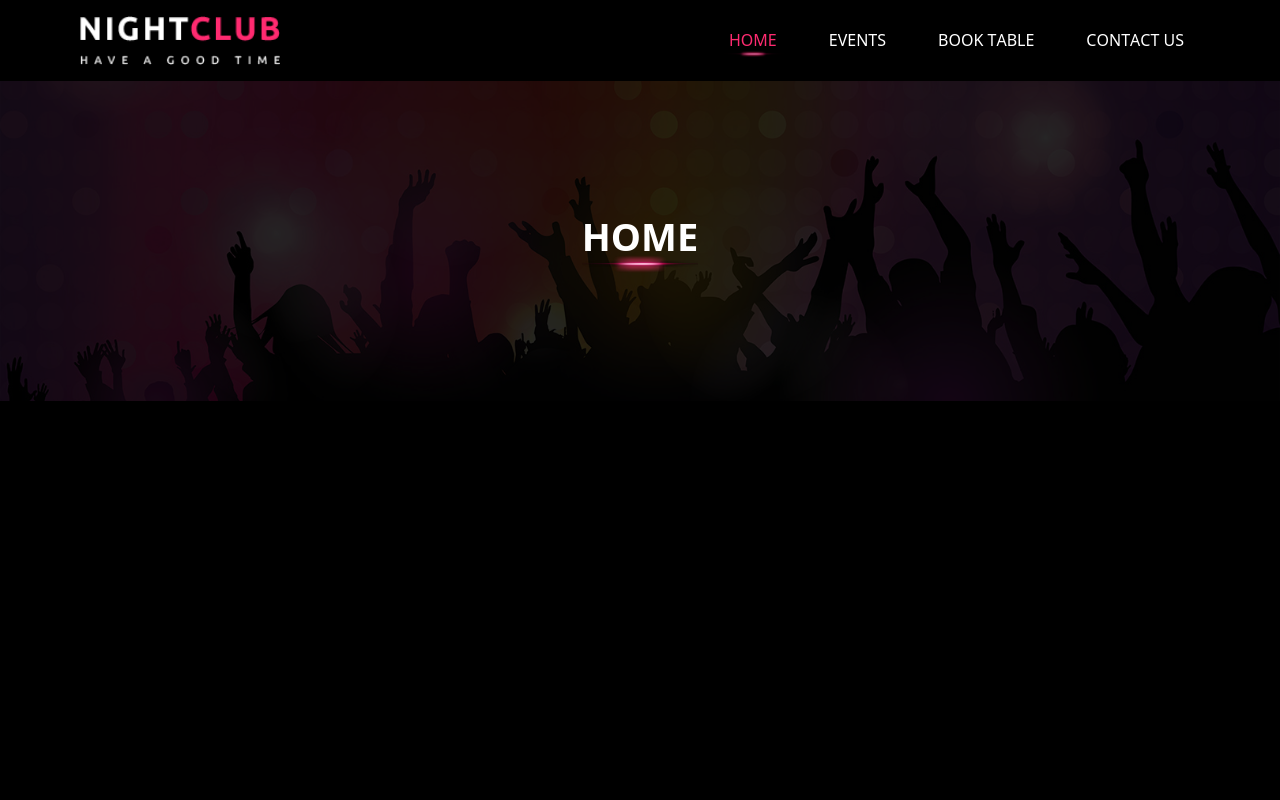
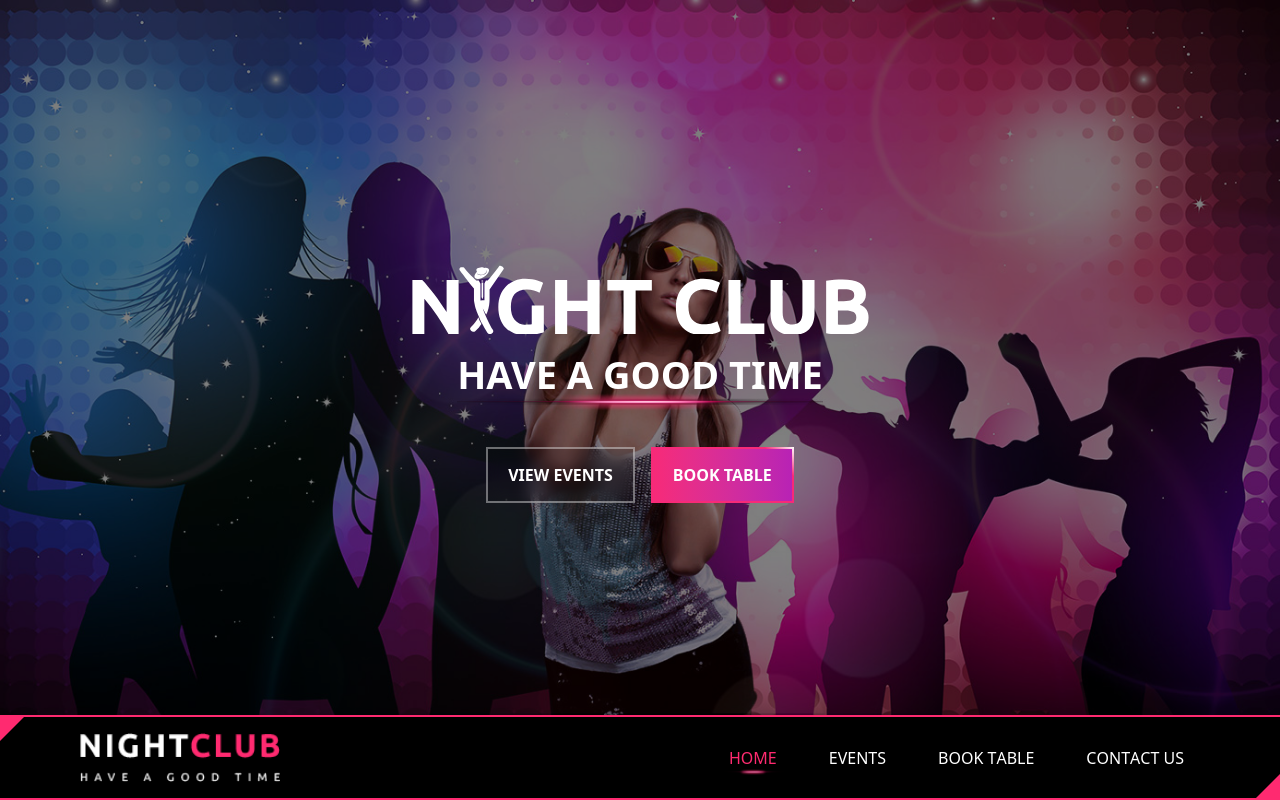
Before and after one commit to Moni2206/night-club-2026, a Next.js app in the folder night-club-web/: page / in a window 1280 px wide. Shown: the top 800 px of the page. Built offline with nearby package versions, Linux system fonts and the light colour scheme.

Commit message:
Add Navbar component and enhance layout across multiple pages; update styles and animations

```diff
--- a/night-club-web/src/app/book-table/page.js
+++ b/night-club-web/src/app/book-table/page.js
@@ -1,5 +1,5 @@
 import BookingClient from "@/components/book-table/BookingClient";
-
+import Navbar from "../../components/Navbar";
 const BASE_URL = "https://night-club-th9v.onrender.com";
 
 async function getReservations() {
@@ -19,5 +19,10 @@ async function getEvents() {
 export default async function Page() {
   const [reservations, events] = await Promise.all([getReservations(), getEvents()]);
 
-  return <BookingClient initialReservations={reservations} initialEvents={events} />;
+  return (
+    <div>
+      <Navbar />
+      <BookingClient initialReservations={reservations} initialEvents={events} />
+    </div>
+  );
 }
--- a/night-club-web/src/app/contact/page.js
+++ b/night-club-web/src/app/contact/page.js
@@ -1,4 +1,5 @@
 "use client";
+import Navbar from "../../components/Navbar";
 
 import { useState } from "react";
 
@@ -66,6 +67,7 @@ export default function Home() {
 
   return (
     <div className="min-h-screen">
+      <Navbar />
       {/* HERO */}
       <div
         className="relative h-64 md:h-80 flex items-center justify-center text-white"
--- a/night-club-web/src/app/events/[slug]/page.js
+++ b/night-club-web/src/app/events/[slug]/page.js
@@ -1,6 +1,7 @@
 import Comments from "@/components/events/Comments";
 import BookNow from "@/components/events/BookNow";
 import Link from "next/link";
+import Navbar from "../../../components/Navbar";
 
 const BASE_URL = "https://night-club-th9v.onrender.com";
 export default async function EventPage({ params }) {
@@ -19,6 +20,7 @@ export default async function EventPage({ params }) {
 
   return (
     <div>
+      <Navbar />
       <div className="text-white p-10">
         {/* HERO IMAGE */}
         <img src={`${BASE_URL}${event.heroAsset.url}`} alt={event.heroAsset.alt} className="w-full h-[500px] object-cover rounded-[30px] border-4 border-pink-500 mb-10" />
--- a/night-club-web/src/app/events/page.js
+++ b/night-club-web/src/app/events/page.js
@@ -1,10 +1,13 @@
 import { Suspense } from "react";
 import EventList from "@/components/events/EventList";
+import Navbar from "../../components/Navbar";
 
 export default async function EventsPage({ searchParams }) {
   const page = Number((await searchParams)?.page || 1);
   return (
     <div className="min-h-screen">
+      <Navbar />
+
       {/* HERO */}
       <div
         className="relative h-50 flex items-center justify-center text-white"
--- a/night-club-web/src/app/globals.css
+++ b/night-club-web/src/app/globals.css
@@ -2,8 +2,9 @@
 
 /* FARVER */
 :root {
-  --background: #000;
-  --foreground: #fff;
+  --background: oklch(0% 0 0);
+  --foreground: oklch(100% 0 0);
+  --pink: oklch(65.35% 0.242 9.27);
 }
 
 /* BODY */
@@ -13,7 +14,6 @@ body {
 }
 
 /* ========== NAVBAR EFFECT ========== */
-
 .nav-link {
   position: relative;
   display: inline-block;
@@ -23,19 +23,17 @@ body {
   transform-style: preserve-3d;
 }
 
-/* HOVER FARVE */
 .nav-link:hover {
-  color: #ff4fd8;
+  color: var(--pink);
   transform: rotateX(15deg);
 }
 
-/* 3D "BACK SIDE" EFFEKT */
 .nav-link::after {
   content: attr(data-text);
   position: absolute;
   left: 0;
   top: 0;
-  color: #ff4fd8;
+  color: var(--pink);
   transform: rotateX(90deg) translateZ(10px);
   transform-origin: center;
   opacity: 0;
@@ -45,3 +43,30 @@ body {
 .nav-link:hover::after {
   opacity: 1;
 }
+
+@keyframes logo-fold-in {
+  0% {
+    opacity: 0;
+    transform: perspective(400px) rotateX(-90deg);
+  }
+  100% {
+    opacity: 1;
+    transform: perspective(400px) rotateX(0deg);
+  }
+}
+
+@keyframes tagline-elevator {
+  0% {
+    opacity: 0;
+    transform: translateY(-20px);
+  }
+
+  100% {
+    opacity: 1;
+    transform: translateY(0px);
+  }
+}
+.animate-tagline {
+  opacity: 0;
+  animation: tagline-elevator 1.2s cubic-bezier(0.22, 1, 0.36, 1) 0.6s forwards;
+}
--- a/night-club-web/src/app/layout.js
+++ b/night-club-web/src/app/layout.js
@@ -1,6 +1,6 @@
 import { Geist, Geist_Mono } from "next/font/google";
 import "./globals.css";
-import Navbar from "../components/Navbar";
+
 import Footer from "../components/Footer";
 
 const geistSans = Geist({
@@ -22,7 +22,6 @@ export default function RootLayout({ children }) {
   return (
     <html lang="en" className={`${geistSans.variable} ${geistMono.variable} h-full antialiased`}>
       <body className="min-h-full flex flex-col">
-        <Navbar />
         <main className="flex-grow">{children}</main>
         <Footer />
       </body>
--- a/night-club-web/src/app/page.js
+++ b/night-club-web/src/app/page.js
@@ -1,23 +1,14 @@
 import Image from "next/image";
 import Hero from "@/components/forsiden/Hero";
+import Navbar from "../components/Navbar";
 
 export default function Home() {
   return (
     <div className="min-h-screen">
-      {/* HERO */}
-      <div
-        className="relative h-64 md:h-80 flex items-center justify-center text-white"
-        style={{
-          backgroundImage: "url('/assets/bg/footerbg.jpg')",
-          backgroundSize: "cover",
-          backgroundPosition: "center",
-        }}
-      >
-        <div className="absolute inset-0 bg-black/85"></div>
-
-        <h1 className="relative text-[32px] md:text-[38px] font-bold z-10 bg-[url('/assets/bottom_line.png')] bg-bottom bg-no-repeat pb-2 [background-size:140%_18px]">HOME</h1>
+      <Hero />
+      <div className="absolute bottom-0 left-0 w-full">
+        <Navbar />
       </div>
-      <Hero />
     </div>
   );
 }
--- a/night-club-web/src/components/Navbar.jsx
+++ b/night-club-web/src/components/Navbar.jsx
@@ -15,7 +15,11 @@ const GlobalNav = () => {
   const [hoveredPath, setHoveredPath] = useState(null);
 
   return (
-    <header className="w-full full-width nav-style">
+    <header className=" sticky top-0 z-50 relative w-full full-width nav-style bg-black border-y-2 border-[oklch(65.35%_0.242_9.27)] sticky top-0 z-50">
+      <div className="absolute top-0 left-0 w-6 h-6 bg-[oklch(65.35%_0.242_9.27)] [clip-path:polygon(0%_0%,100%_0%,0%_100%)]"></div>
+
+      <div className="absolute bottom-0 right-0 w-6 h-6 bg-[oklch(65.35%_0.242_9.27)] [clip-path:polygon(100%_0%,100%_100%,0%_100%)]"></div>
+
       <div className="flex items-center justify-between py-4 mx-6 lg:mx-20">
         {/* LOGO */}
         <Link href="/">
--- a/night-club-web/src/components/forsiden/Hero.jsx
+++ b/night-club-web/src/components/forsiden/Hero.jsx
@@ -1,5 +1,62 @@
+"use client";
+
+import Image from "next/image";
+import BtnBook from "@/components/forsiden/HeroBtnBook";
+import { motion } from "framer-motion";
+import { useState, useEffect } from "react";
+
+const MotionImage = motion(Image);
+
+const heroImages = ["/assets/bg/header_bg_1.jpg", "/assets/bg/header_bg_2.jpg"];
+
 const Hero = () => {
-  return <div></div>;
+  // låser billedet så det ikke skifter ved re-render
+  const [randomImage] = useState(heroImages[Math.floor(Math.random() * heroImages.length)]);
+
+  const [loaded, setLoaded] = useState(false);
+
+  useEffect(() => {
+    const timer = setTimeout(() => {
+      setLoaded(true);
+    }, 1200);
+
+    return () => clearTimeout(timer);
+  }, []);
+
+  return (
+    <section className="relative h-screen w-full overflow-hidden">
+      {/* LOADER */}
+      {!loaded && (
+        <div className="fixed inset-0 bg-black flex items-center justify-center z-50">
+          <img src="/assets/loader/madbars.gif" alt="loader" className="w-20" />
+        </div>
+      )}
+
+      {/* HERO */}
+      {loaded && (
+        <>
+          {/* BACKGROUND */}
+          <div className="absolute inset-0 -z-10">
+            <Image src={randomImage} alt="hero" fill priority className="object-cover object-center" />
+          </div>
+
+          {/* DARK OVERLAY */}
+          <div className="absolute inset-0 bg-black/50" />
+
+          {/* CONTENT */}
+          <div className="absolute inset-0 flex flex-col items-center justify-center gap-3">
+            <MotionImage src="/assets/icon/Logo.svg" alt="Logo" width={563} height={63} initial={{ rotateX: 90, opacity: 0 }} animate={{ rotateX: 0, opacity: 1 }} transition={{ duration: 0.7 }} style={{ transformPerspective: 1000 }} />
+
+            <h3 className="text-[32px] md:text-[38px] font-bold text-white animate-tagline bg-[url('/assets/bottom_line.png')] bg-bottom bg-no-repeat pb-2 [background-size:140%_18px]">HAVE A GOOD TIME</h3>
+
+            <div className="mt-6">
+              <BtnBook />
+            </div>
+          </div>
+        </>
+      )}
+    </section>
+  );
 };
 
 export default Hero;
--- /dev/null
+++ b/night-club-web/src/components/forsiden/HeroBtnBook.jsx
@@ -0,0 +1,24 @@
+"use client";
+
+import Link from "next/link";
+import { motion } from "framer-motion";
+
+export default function Button() {
+  return (
+    <div className="flex justify-center gap-4 mb-8">
+      {/* VIEW EVENTS */}
+      <Link href="/events" className="block">
+        <motion.div whileHover={{ scale: 1.05 }} whileTap={{ scale: 0.97 }} transition={{ duration: 0.2 }} className="border-2 border-white/40 bg-black/10 backdrop-blur-sm">
+          <div className="py-[14px] px-5 uppercase text-center font-bold text-white">View events</div>
+        </motion.div>
+      </Link>
+
+      {/* BOOK TABLE */}
+      <Link href="/book-table" className="block">
+        <motion.div whileHover={{ scale: 1.05 }} whileTap={{ scale: 0.97 }} transition={{ duration: 0.2 }} className="p-[2px] bg-[linear-gradient(45deg,#f72a78_8%,#f72a78_85%,#ffffff_100%)]">
+          <div className="py-[14px] px-5 uppercase text-center font-bold text-white bg-gradient-to-r from-[#F72A78] to-[#B822B5]">Book table</div>
+        </motion.div>
+      </Link>
+    </div>
+  );
+}
```
Also changed, not shown: night-club-web/src/components/events/BookNow.jsx (+1 -50 lines).
